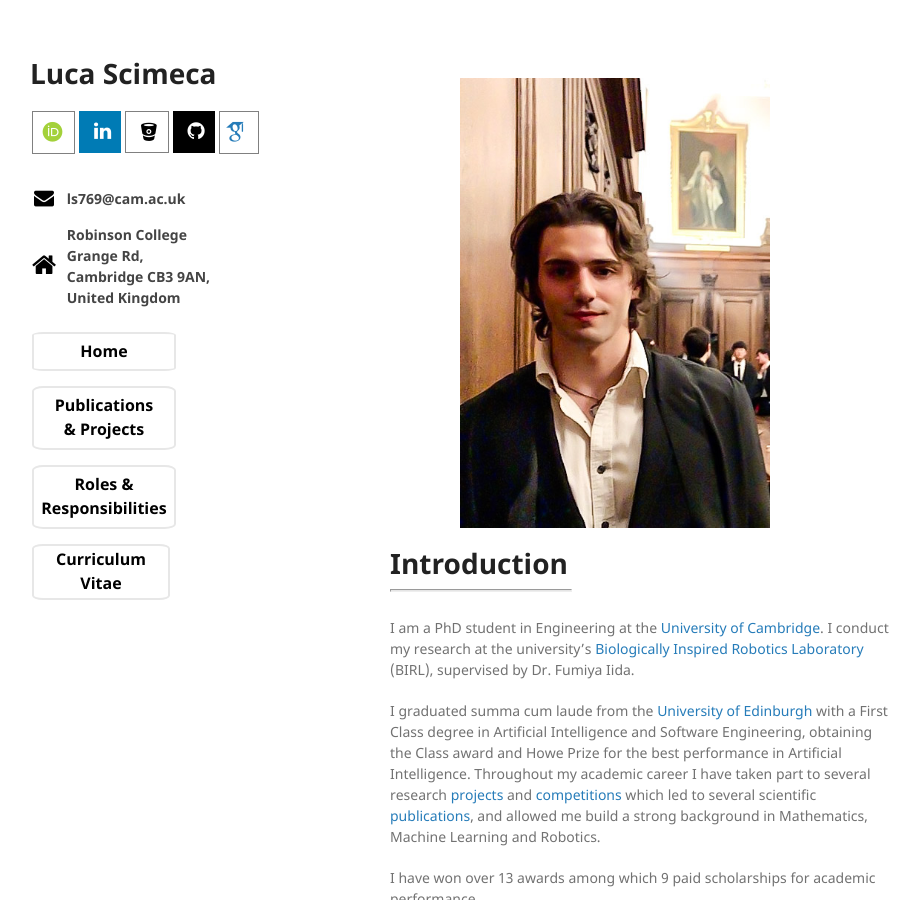
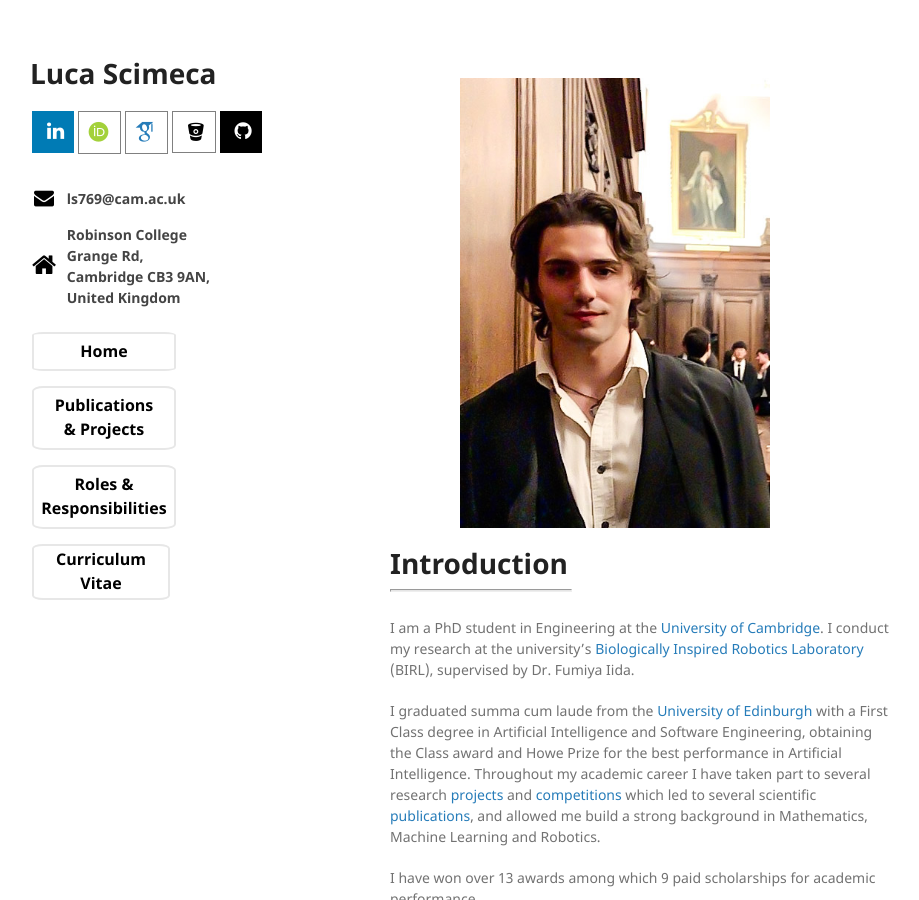
Before and after one commit to lucascimeca/lucascimeca.github.io, a Jekyll site: the page built from index.md, in a window 1280 px wide and 900 px high. Shown: the whole window, without its empty margins (180-1099 px from the left). Built offline with Jekyll 4.4.1, drawn with Linux system fonts in a browser that asks for light colours; nearby versions of some CDN libraries; some web fonts are replaced; the repository's description, which GitHub fills in, is left out.

Commit message:
Update default.html

```diff
--- a/_layouts/default.html
+++ b/_layouts/default.html
@@ -50,11 +50,11 @@
         <p>{{ site.description | default: site.github.project_tagline }}</p>
         <table style="width: 170px">
           <tr>
+            <th><a href="https://www.linkedin.com/in/luca-scimeca/" class="fa fa-linkedin" target="_blank"></a></th>
             <th><a href="https://orcid.org/0000-0002-2821-0072" class="ai ai-orcid" style="font-size: 25px; padding-left: 8px; color:#a3d13a; border-width: 0.5px; border-color: gray; border-style: solid; height: 33px; width: 33px; font-size: 23px; padding-top: 8px;" target="_blank"></a></th>
-            <th><a href="https://www.linkedin.com/in/luca-scimeca/" class="fa fa-linkedin" target="_blank"></a></th>
+            <th><a href="https://scholar.google.co.uk/citations?user=fKJvAvMAAAAJ" style="font-size: 25px; padding-left: 8px; border-width: 0.5px; border-color: gray; border-style: solid; height: 33px; width: 33px; font-size: 23px; padding-top: 8px;" class="ai ai-google-scholar" target="_blank"></a></th>
             <th><a href="https://bitbucket.org/lucascimeca/" class="fa fa-bitbucket" target="_blank"></a></th>
             <th><a href="{{ site.github.owner_url }}" class="fa fa-github" target="_blank"></a></th>
-            <th><a href="https://scholar.google.co.uk/citations?user=fKJvAvMAAAAJ" style="font-size: 25px; padding-left: 5px; border-width: 0.5px; border-color: gray; border-style: solid; height: 33px; width: 33px; font-size: 23px; padding-top: 8px;" class="ai ai-google-scholar" target="_blank"></a></th>
           </tr>
         </table>
         <table style="width: 200px">
```
